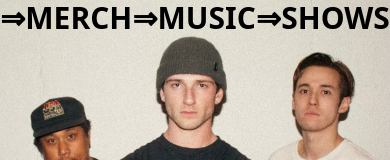
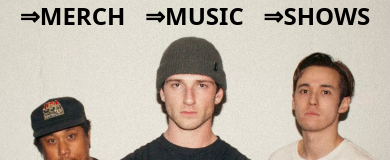
Before and after one commit to kyle-mucerino/citd, a React (Create React App) app: page / in a window 390 px wide. Shown: the top 160 px of the page. Built offline with nearby package versions, Linux system fonts and the light colour scheme; a web font is replaced by a local one.

Commit message:
mobile font size

```diff
--- a/src/App.js
+++ b/src/App.js
@@ -221,16 +221,16 @@ const App = () => {
           <nav className="col-start-1 custom:col-start-8 col-end-13 uppercase font-bold aboreto-regular flex justify-evenly text-black mobile1:text-white">
             <a
               href="https://crossing-i-s-dotting-ts.myshopify.com/"
-              className="text-3xl custom:text-5xl"
+              className="text-2xl custom:text-4xl"
               target="_blank"
               rel="noopener noreferrer"
             >
               <h3>&rArr;merch</h3>
             </a>
-            <a href="#music" className="text-3xl custom:text-5xl">
+            <a href="#music" className="text-2xl custom:text-4xl">
               <h3>&rArr;music</h3>
             </a>
-            <a href="#shows" className="text-3xl custom:text-5xl">
+            <a href="#shows" className="text-2xl custom:text-4xl">
               <h3>&rArr;shows</h3>
             </a>
           </nav>
```
